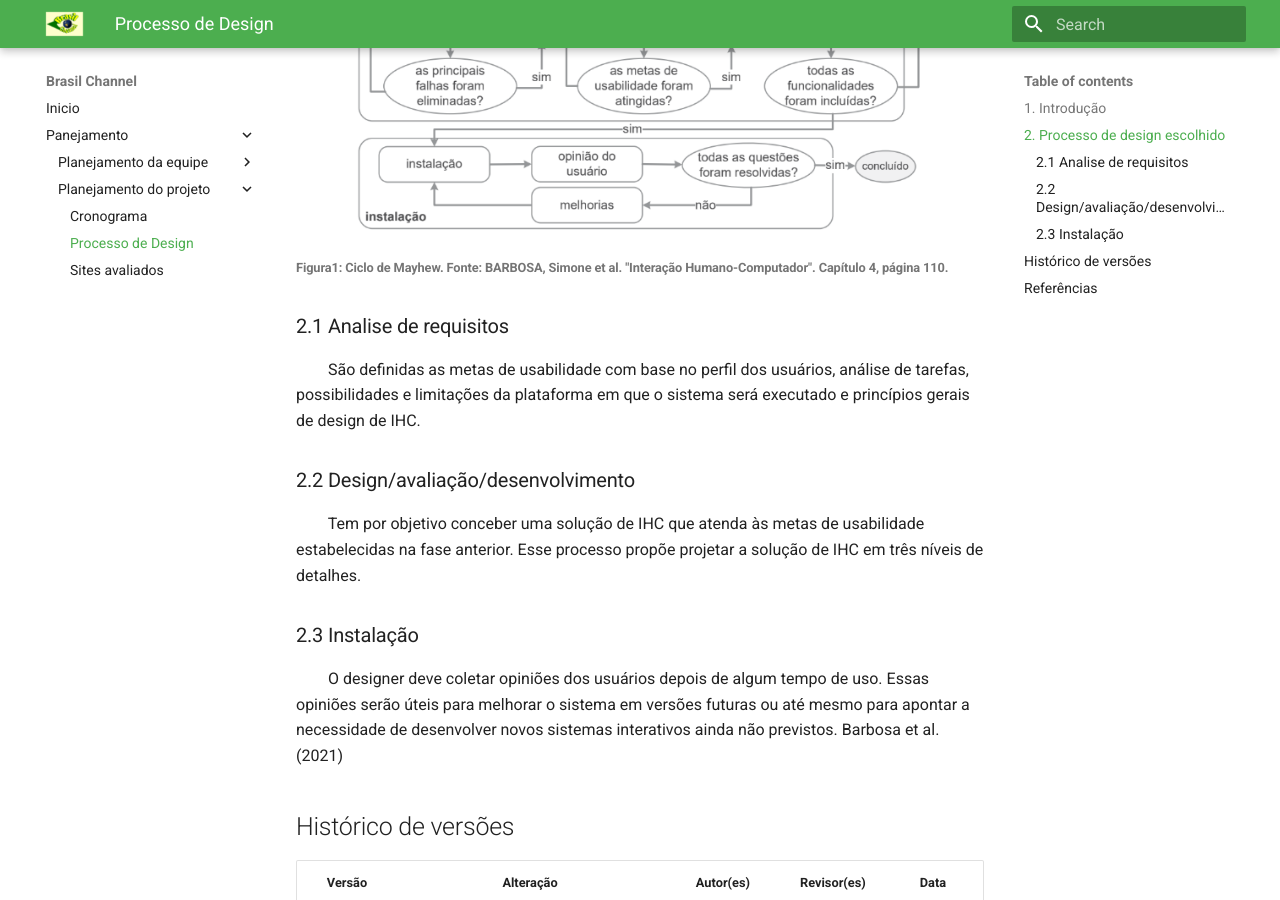
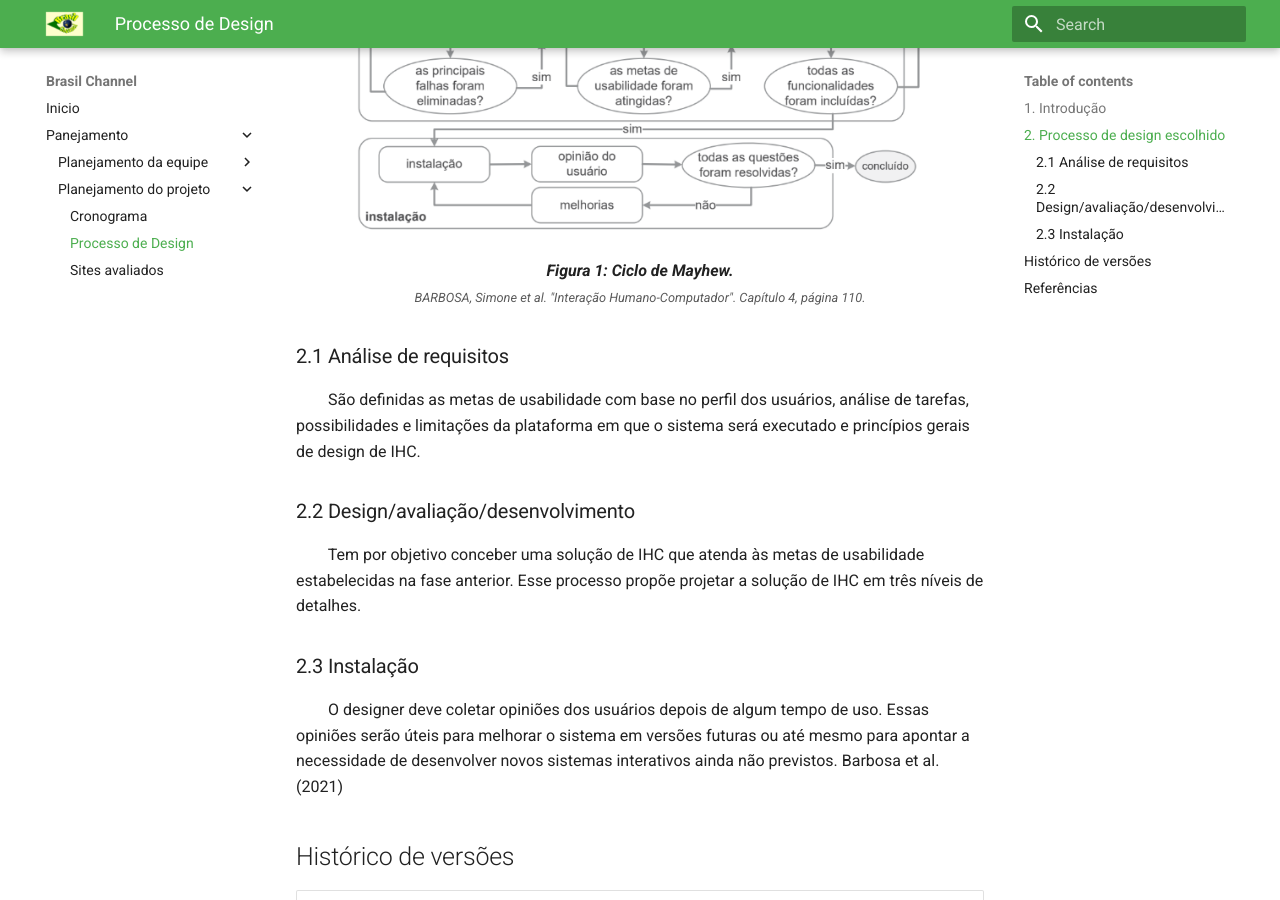
Before and after one commit to klmurussi/2022.1-Brasil-Channel, an MkDocs documentation site: the page built from docs/planejamento/processo.md, in a window 1280 px wide and 900 px high, scrolled down 966 px. Built offline with MkDocs 1.6.1 and Material for MkDocs 9.7.7, drawn with Linux system fonts in a browser that asks for light colours.

Commit message:
update processo.md

```diff
--- a/docs/planejamento/processo.md
+++ b/docs/planejamento/processo.md
@@ -10,9 +10,12 @@
 
 ![drawing](../assets/mayhew.png)
 
-<h6> Figura1: Ciclo de Mayhew. Fonte: BARBOSA, Simone et al. "Interação Humano-Computador". Capítulo 4, página 110.</h6>
+<figcaption align='center'>
+    <b>Figura 1: Ciclo de Mayhew.</b>
+    <br><small>BARBOSA, Simone et al. "Interação Humano-Computador". Capítulo 4, página 110.</small>
+</figcaption>
 
-### 2.1 Analise de requisitos
+### 2.1 Análise de requisitos
 
 &emsp;&emsp;São definidas as metas de usabilidade com base no perfil dos usuários, análise de tarefas, possibilidades e limitações da plataforma em que o sistema será executado e princípios gerais de design de IHC.
 
```
